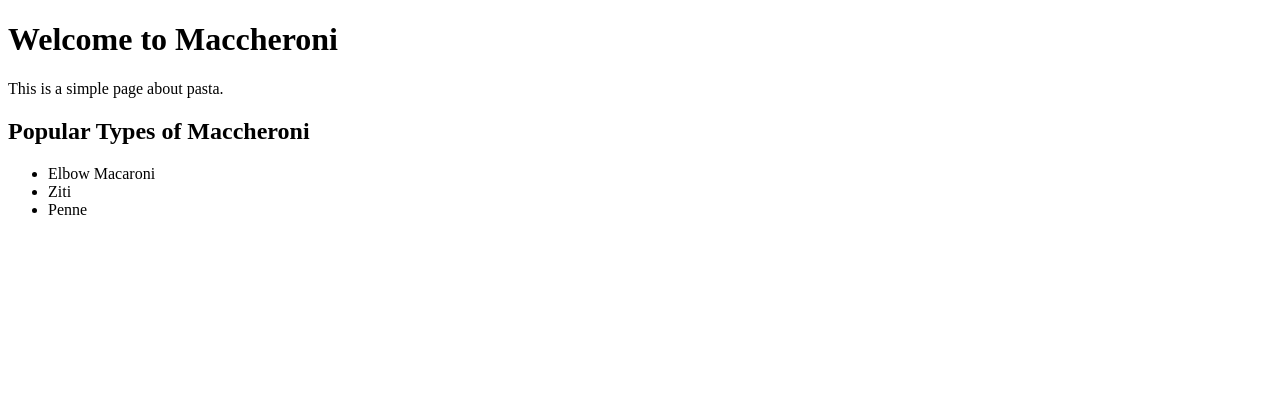
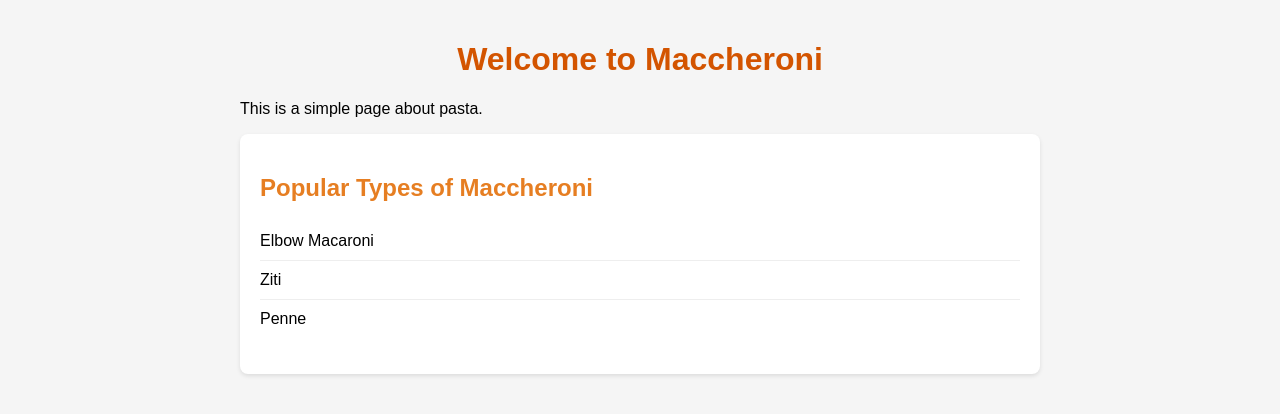
Before and after one commit to Plautoploo/maccheroni_test, a plain HTML site: page index.html in a window 1280 px wide. Drawn offline with Linux system fonts and the light colour scheme.

Commit message:
Add CSS styling to the page

```diff
--- a/index.html
+++ b/index.html
@@ -4,6 +4,39 @@
     <meta charset="UTF-8">
     <meta name="viewport" content="width=device-width, initial-scale=1.0">
     <title>Welcome to Maccheroni</title>
+    <style>
+        body {
+            font-family: Arial, sans-serif;
+            max-width: 800px;
+            margin: 0 auto;
+            padding: 20px;
+            background-color: #f5f5f5;
+        }
+        h1 {
+            color: #d35400;
+            text-align: center;
+        }
+        .pasta-types {
+            background-color: white;
+            padding: 20px;
+            border-radius: 8px;
+            box-shadow: 0 2px 4px rgba(0,0,0,0.1);
+        }
+        h2 {
+            color: #e67e22;
+        }
+        ul {
+            list-style-type: none;
+            padding: 0;
+        }
+        li {
+            padding: 10px 0;
+            border-bottom: 1px solid #eee;
+        }
+        li:last-child {
+            border-bottom: none;
+        }
+    </style>
 </head>
 <body>
     <h1>Welcome to Maccheroni</h1>
```
